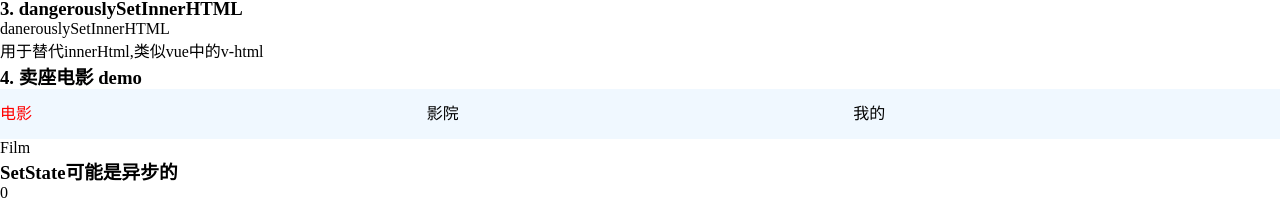
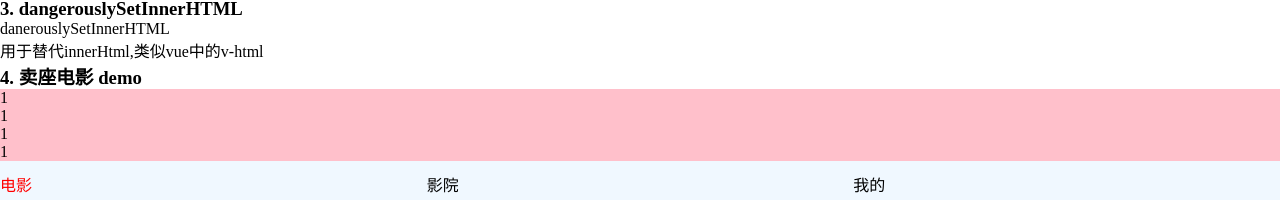
Before and after one commit to chenzeqin/react-qianfeng, a React (Create React App) app in the folder react-ts/: page / in a window 1280 px wide. Shown: the part 138-338 px from the top of the page. Built offline with nearby package versions, Linux system fonts and the light colour scheme; no server answers.

Commit message:
demo: function component props

```diff
--- /dev/null
+++ b/react-ts/src/demos/maizuo/components/Sidebar.tsx
@@ -0,0 +1,28 @@
+import React from 'react';
+import propTypes from 'prop-types';
+
+interface SidebarProps {
+  bg: string;
+}
+
+function Siderbar(props: SidebarProps) {
+  return (
+    <div>
+      <ul style={{ backgroundColor: props.bg }}>
+        <li>1</li>
+        <li>1</li>
+        <li>1</li>
+        <li>1</li>
+      </ul>
+    </div>
+  );
+}
+
+Siderbar.propTypes = {
+  bg: propTypes.string,
+};
+Siderbar.defaultProps = {
+  bg: 'pink',
+};
+
+export default Siderbar;
--- a/react-ts/src/demos/maizuo/index.tsx
+++ b/react-ts/src/demos/maizuo/index.tsx
@@ -2,6 +2,7 @@
 import React, { useState } from 'react';
 
 import Navbar, { NavbarItem } from './components/Navbar';
+import Siderbar from './components/Sidebar';
 import Film from './components/Film';
 import Cinema from './components/Cinema';
 import PersonalCenter from './components/PersonalCenter';
@@ -36,6 +37,7 @@ export default function MaiZuo() {
   return (
     <div>
       <h3>4. 卖座电影 demo</h3>
+      <Siderbar></Siderbar>
       <ul className="tab-list">
         {list.map((item) => (
           <Navbar
```
